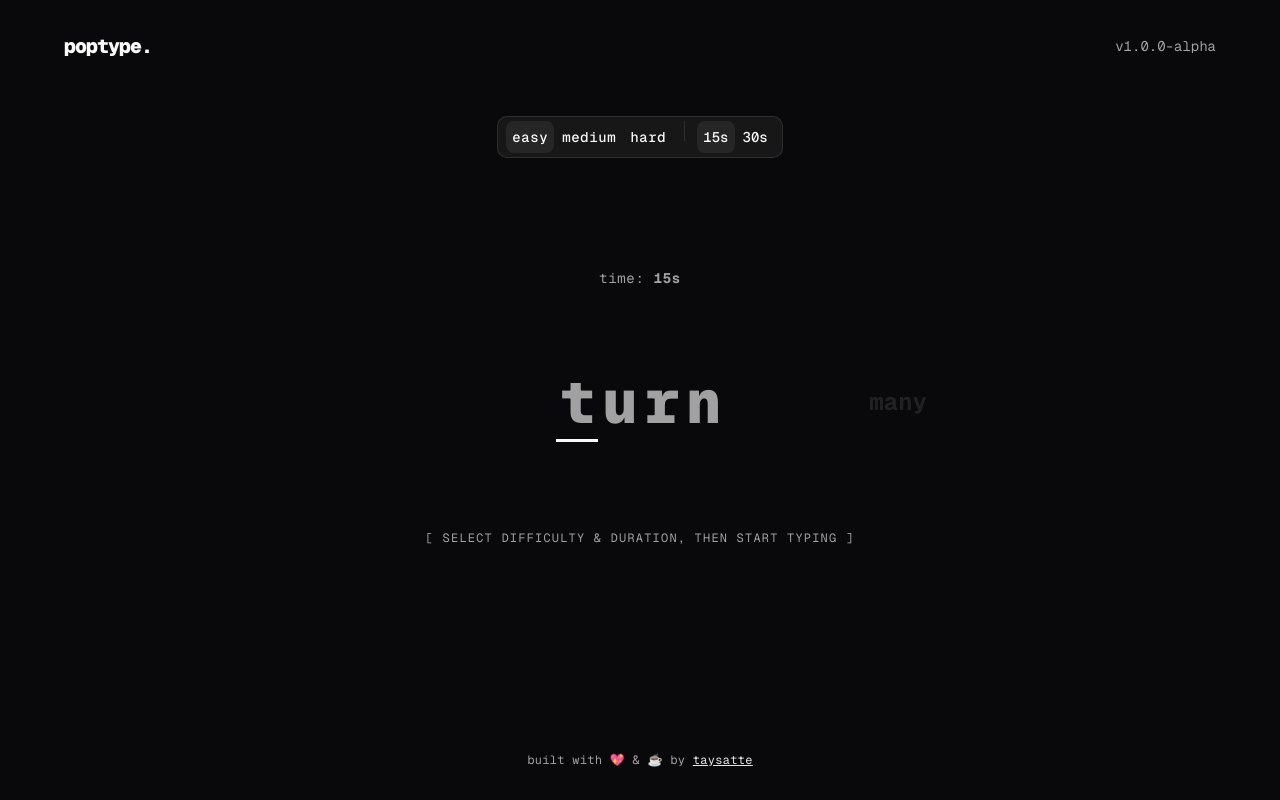
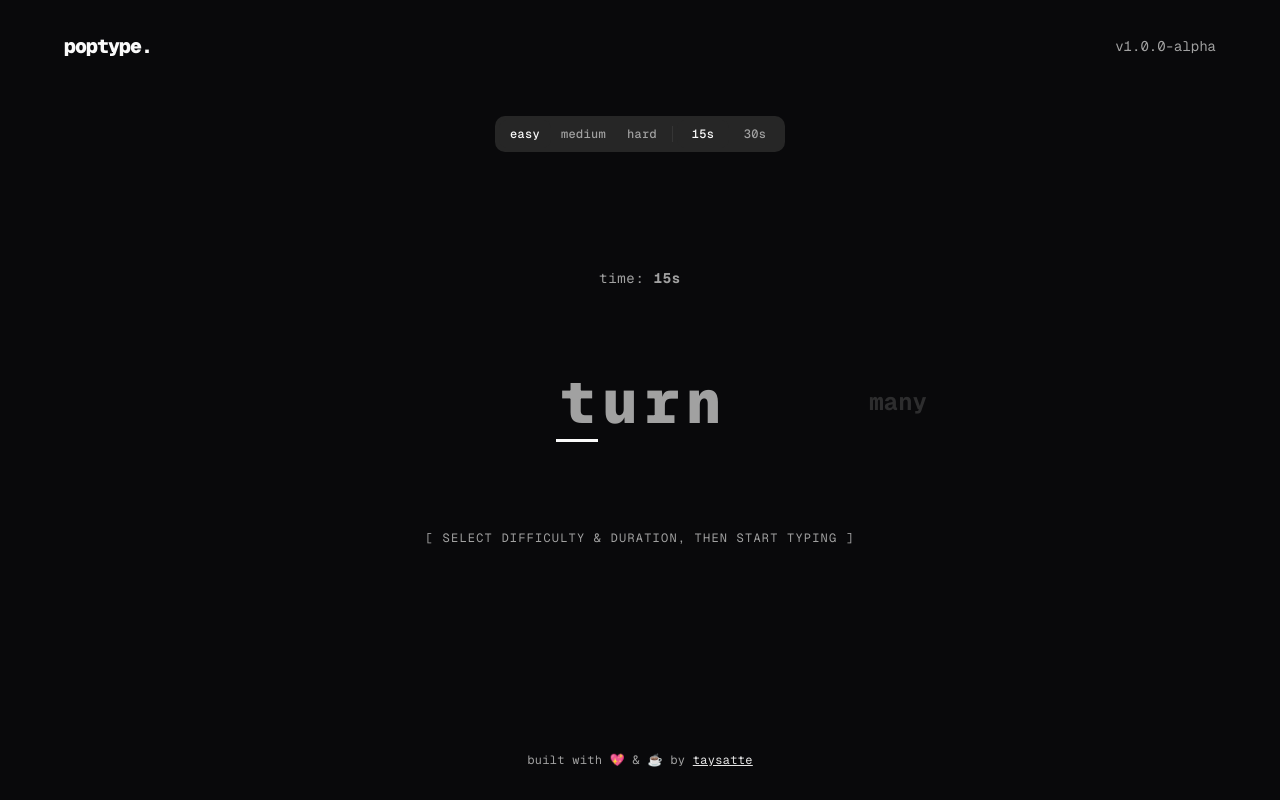
Before and after one commit to taysatte/poptype, a Next.js app: page / in a window 1280 px wide. Built offline with nearby package versions, Linux system fonts and the light colour scheme.

Commit message:
style: enhance global styles and TypingEngine layout for improved toggle group appearance and theming consistency

```diff
--- a/app/globals.css
+++ b/app/globals.css
@@ -164,4 +164,21 @@
   .animate-shake {
     animation: shake 0.15s ease-in-out;
   }
+
+  /* Config bar: one track, soft sliding pill (readable in light + dark) */
+  .poptype-config [data-slot="toggle-group-highlight"] {
+    @apply rounded-md bg-background shadow-sm ring-1 ring-border/50;
+  }
+
+  .poptype-config [data-slot="toggle-group-item"][data-state="on"] {
+    @apply font-medium text-foreground;
+  }
+
+  .poptype-config [data-slot="toggle-group-item"][data-state="off"] {
+    @apply text-muted-foreground;
+  }
+
+  .dark .poptype-config [data-slot="toggle-group-highlight"] {
+    @apply bg-card ring-border/60;
+  }
 }
--- a/components/TypingEngine.tsx
+++ b/components/TypingEngine.tsx
@@ -3,14 +3,17 @@
 import React, { useState, useEffect, useRef, useCallback } from "react"
 import { motion, AnimatePresence } from "framer-motion"
 import { Button } from "@/components/ui/button"
-import { Separator } from "@/components/ui/separator"
 import { ToggleGroup, ToggleGroupItem } from "@/components/ui/toggle-group"
 import { generateQueue, type Difficulty } from "@/lib/wordBank"
 
 const SESSION_OPTIONS = [15, 30] as const
 type SessionDuration = (typeof SESSION_OPTIONS)[number]
 
-const DIFFICULTY_TIERS = ["easy", "medium", "hard"] as const satisfies readonly Difficulty[]
+const DIFFICULTY_TIERS = [
+  "easy",
+  "medium",
+  "hard",
+] as const satisfies readonly Difficulty[]
 
 function queueSizeFor(duration: SessionDuration): number {
   return duration === 30 ? 60 : 40
@@ -171,21 +174,26 @@ export default function TypingEngine() {
     >
       {/* Config Sub-Bar (Hidden during active typing runs for extreme focus) */}
       {!isSessionActive && !isSessionFinished && (
-        <div className="absolute top-[-40px] flex items-center gap-2 rounded-lg border border-border bg-muted/50 px-2 py-1 text-xs">
+        <div className="poptype-config absolute top-[-40px] flex items-center gap-0.5 rounded-lg bg-muted p-1">
           <ToggleGroup
             type="single"
             size="sm"
             value={difficulty}
             onValueChange={(v) => v && setDifficulty(v as Difficulty)}
-            className="font-bold tracking-wider lowercase"
+            className="gap-0 border-0 p-0 shadow-none"
           >
             {DIFFICULTY_TIERS.map((tier) => (
-              <ToggleGroupItem key={tier} value={tier} aria-label={tier}>
+              <ToggleGroupItem
+                key={tier}
+                value={tier}
+                aria-label={tier}
+                className="h-7 min-w-13 px-2.5 text-xs font-medium tracking-wide lowercase"
+              >
                 {tier}
               </ToggleGroupItem>
             ))}
           </ToggleGroup>
-          <Separator orientation="vertical" className="mx-1 h-5" />
+          <div className="mx-0.5 h-4 w-px shrink-0 bg-border/70" aria-hidden />
           <ToggleGroup
             type="single"
             size="sm"
@@ -193,12 +201,14 @@ export default function TypingEngine() {
             onValueChange={(v) =>
               v && setSessionDuration(Number(v) as SessionDuration)
             }
+            className="gap-0 border-0 p-0 shadow-none"
           >
             {SESSION_OPTIONS.map((sec) => (
               <ToggleGroupItem
                 key={sec}
                 value={String(sec)}
                 aria-label={`${sec} seconds`}
+                className="h-7 min-w-13 px-2.5 text-xs font-medium tracking-wide"
               >
                 {sec}s
               </ToggleGroupItem>
@@ -224,7 +234,8 @@ export default function TypingEngine() {
             className="flex gap-6"
           >
             <div>
-              wpm: <span className="font-bold text-foreground">{currentWpm}</span>
+              wpm:{" "}
+              <span className="font-bold text-foreground">{currentWpm}</span>
             </div>
             <div>
               acc:{" "}
@@ -339,7 +350,7 @@ export default function TypingEngine() {
               </div>
 
               {/* RIGHT SLOT: Next Word */}
-              <div className="pointer-events-none flex justify-start overflow-hidden pl-16 text-2xl font-bold whitespace-nowrap text-muted-foreground opacity-40 select-none">
+              <div className="pointer-events-none flex justify-start overflow-hidden pl-16 text-2xl font-bold whitespace-nowrap text-muted-foreground opacity-60 select-none">
                 <AnimatePresence mode="popLayout">
                   <motion.span
                     key={`next-${currentIndex}`}
--- a/components/animate-ui/components/radix/toggle-group.tsx
+++ b/components/animate-ui/components/radix/toggle-group.tsx
@@ -39,7 +39,7 @@ function ToggleGroup({
     >
       <ToggleGroupProvider value={{ variant, size }}>
         {props.type === 'single' ? (
-          <ToggleGroupHighlightPrimitive className="bg-accent rounded-md">
+          <ToggleGroupHighlightPrimitive className="rounded-md bg-accent">
             {children}
           </ToggleGroupHighlightPrimitive>
         ) : (
@@ -66,7 +66,7 @@ function ToggleGroupItem({
   return (
     <ToggleGroupHighlightItemPrimitive
       value={props.value}
-      className={cn(type === 'multiple' && 'bg-accent rounded-md')}
+      className={cn(type === 'multiple' && 'rounded-md bg-accent')}
     >
       <ToggleGroupItemPrimitive
         data-variant={contextVariant || variant}
--- a/components/animate-ui/components/radix/toggle.tsx
+++ b/components/animate-ui/components/radix/toggle.tsx
@@ -11,7 +11,7 @@ import {
 import { cn } from '@/lib/utils';
 
 const toggleVariants = cva(
-  "inline-flex items-center justify-center gap-2 rounded-md text-sm font-medium hover:bg-muted/40 hover:text-muted-foreground disabled:pointer-events-none disabled:opacity-50 data-[state=on]:text-accent-foreground [&_svg]:pointer-events-none [&_svg:not([class*='size-'])]:size-4 [&_svg]:shrink-0 focus-visible:border-ring focus-visible:ring-ring/50 focus-visible:ring-[3px] outline-none transition-[color,background-color,box-shadow] duration-200 ease-in-out aria-invalid:ring-destructive/20 dark:aria-invalid:ring-destructive/40 aria-invalid:border-destructive whitespace-nowrap",
+  "relative z-10 inline-flex items-center justify-center gap-2 rounded-md text-sm font-medium text-muted-foreground hover:bg-muted/40 hover:text-foreground disabled:pointer-events-none disabled:opacity-50 data-[state=on]:text-accent-foreground [&_svg]:pointer-events-none [&_svg:not([class*='size-'])]:size-4 [&_svg]:shrink-0 focus-visible:border-ring focus-visible:ring-ring/50 focus-visible:ring-[3px] outline-none transition-[color,background-color,box-shadow] duration-200 ease-in-out aria-invalid:ring-destructive/20 dark:aria-invalid:ring-destructive/40 aria-invalid:border-destructive whitespace-nowrap",
   {
     variants: {
       variant: {
@@ -55,7 +55,7 @@ function Toggle({
       disabled={disabled}
       className="relative"
     >
-      <ToggleHighlightPrimitive className="bg-accent rounded-md" />
+      <ToggleHighlightPrimitive className="rounded-md bg-accent" />
       <ToggleItemPrimitive
         className={cn(toggleVariants({ variant, size, className }))}
         {...props}
```
